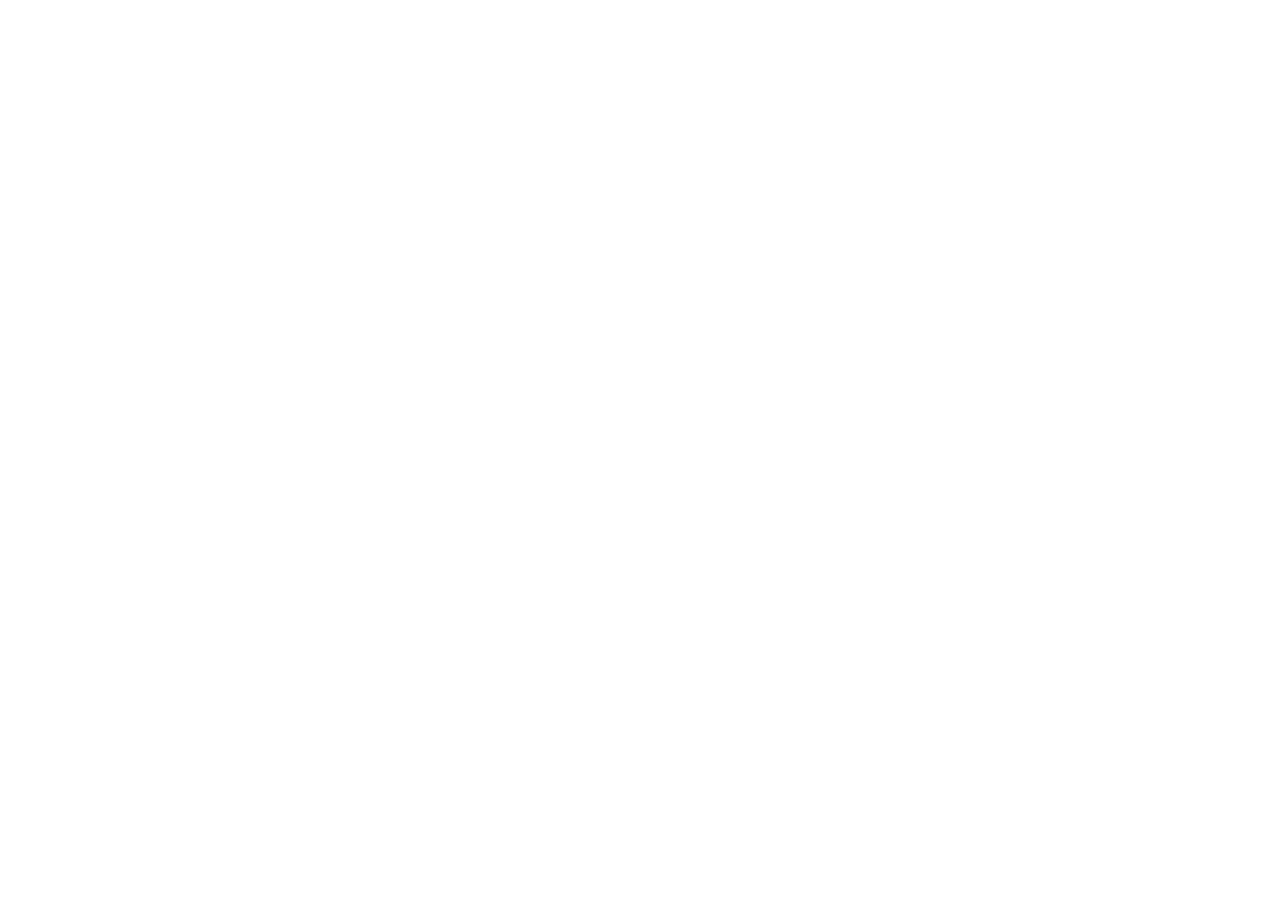
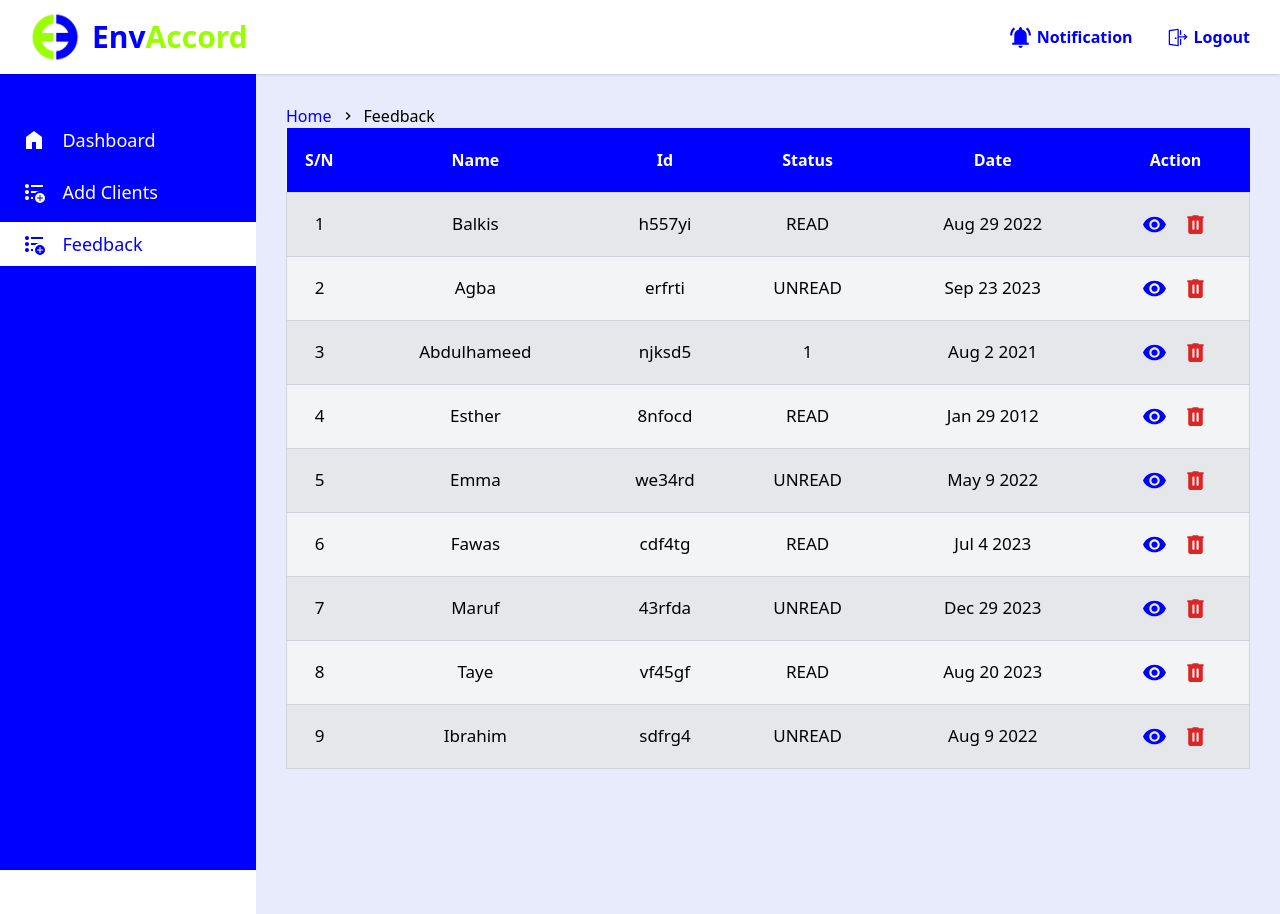
Before and after one commit to Involut6/eva-app, a Vue app: page /feedback in a window 1280 px wide. Before the commit this address had no page. Before the commit the page ends 800 px from the top, so only its background shows below. Built offline with nearby package versions, Linux system fonts and the light colour scheme.

Commit message:
feedback page

```diff
--- a/src/components/ClientPage.vue
+++ b/src/components/ClientPage.vue
@@ -54,7 +54,7 @@ export default defineComponent({
             </div>
         <div class="bg-white w-full shadow-xl pb-9 overflow-x-scroll">
             <div class="space-y-5">
-                <div class="relative min-w-[700px] overflow-auto">
+                <div class="relative min-w-[700px]">
                     <table class="w-full bg-gray-100">
                     <thead class="text-white bg-[#0000fe] h-[8vh]">
                         <th>Title</th>
@@ -104,6 +104,7 @@ export default defineComponent({
         </div>
     </div>
     </Teleport>
+    <!-- Edit modal -->
     <Teleport to="body">
     <div @click.self="isEditModal = false" v-if="isEditModal" class="fixed top-0 left-0 h-screen w-screen z-40 flex justify-center items-center bg-opacity-75 bg-black">
         <div class="my-[20px] bg-[white] py-[10px] shadow-xl">
@@ -150,10 +151,6 @@ export default defineComponent({
                                 <input type="checkbox" :id="item.title" :value="item" v-model="selectedAnalysis">
                                 <label :for="item.title" class="w-fit">{{item.title}}</label>
                             </div>
-                            <!-- <select class="focus:outline-none" v-model="item.status">
-                                <option value="" disabled>Status</option>
-                                <option v-for="option in item.analysisStatus" :value="option">{{ option }}</option>
-                            </select> -->
                         </div>
                     </div>
                 </div>
--- a/src/components/Feedback.vue
+++ b/src/components/Feedback.vue
@@ -40,7 +40,7 @@ export default defineComponent({
                     <th>Action</th>
                 </thead>
                 <tbody>
-                    <tr class="text-center h-[10vh] text-[17px] border border-gray-300" v-for="rows in table" :key="rows.id" :class=" table.indexOf(rows) % 2 === 0 ? 'bg-gray-200' : 'bg-gray-white'">
+                    <tr class="text-center h-[8vh] text-[17px] border border-gray-300" v-for="rows in table" :key="rows.id" :class=" table.indexOf(rows) % 2 === 0 ? 'bg-gray-200' : 'bg-gray-white'">
                         <td>{{ rows.number }}</td>
                         <td>{{ rows.name }}</td>
                         <td>{{ rows.id }}</td>
--- a/src/components/SideBar.vue
+++ b/src/components/SideBar.vue
@@ -28,6 +28,10 @@ export default defineComponent({
                     <div><svg xmlns="http://www.w3.org/2000/svg" width="24" height="24" viewBox="0 0 24 24"><path fill="currentColor" d="M17.5 21h1v-2.5H21v-1h-2.5V15h-1v2.5H15v1h2.5V21Zm.5 2q-2.075 0-3.538-1.463T13 18q0-2.075 1.463-3.538T18 13q2.075 0 3.538 1.463T23 18q0 2.075-1.463 3.538T18 23ZM9 7V5h12v2H9ZM5 20q-.825 0-1.413-.588T3 18q0-.825.588-1.413T5 16q.825 0 1.413.588T7 18q0 .825-.588 1.413T5 20Zm0-6q-.825 0-1.413-.588T3 12q0-.825.588-1.413T5 10q.825 0 1.413.588T7 12q0 .825-.588 1.413T5 14Zm0-6q-.825 0-1.413-.588T3 6q0-.825.588-1.413T5 4q.825 0 1.413.588T7 6q0 .825-.588 1.413T5 8Zm4 11v-2h2.075Q11 17.5 11 18t.075 1H9Zm0-6v-2h9q-1.425 0-2.675.537T13.125 13H9Z"/></svg></div>
                     <p>Add Clients</p>
                 </router-link>
+                <router-link :to="{name: 'Feedback'}" :class="$route.path === '/feedback' ? 'bg-white text-[#0000fe]' : 'text-white'" class="flex gap-4 items-center cursor-pointer hover:bg-white hover:text-[#0000fe] px-[1.4rem] py-2">
+                    <div><svg xmlns="http://www.w3.org/2000/svg" width="24" height="24" viewBox="0 0 24 24"><path fill="currentColor" d="M17.5 21h1v-2.5H21v-1h-2.5V15h-1v2.5H15v1h2.5V21Zm.5 2q-2.075 0-3.538-1.463T13 18q0-2.075 1.463-3.538T18 13q2.075 0 3.538 1.463T23 18q0 2.075-1.463 3.538T18 23ZM9 7V5h12v2H9ZM5 20q-.825 0-1.413-.588T3 18q0-.825.588-1.413T5 16q.825 0 1.413.588T7 18q0 .825-.588 1.413T5 20Zm0-6q-.825 0-1.413-.588T3 12q0-.825.588-1.413T5 10q.825 0 1.413.588T7 12q0 .825-.588 1.413T5 14Zm0-6q-.825 0-1.413-.588T3 6q0-.825.588-1.413T5 4q.825 0 1.413.588T7 6q0 .825-.588 1.413T5 8Zm4 11v-2h2.075Q11 17.5 11 18t.075 1H9Zm0-6v-2h9q-1.425 0-2.675.537T13.125 13H9Z"/></svg></div>
+                    <p>Feedback</p>
+                </router-link>
             </div>
         </div>
     </div>
--- a/src/router/index.js
+++ b/src/router/index.js
@@ -23,6 +23,11 @@ const router = createRouter({
           path: '/client',
           name: 'Client-Details',
           component: import('../components/ClientPage.vue')
+        },
+        {
+          path: '/feedback',
+          name: 'Feedback',
+          component: import('../components/Feedback.vue')
         }
       ]
     },
```
